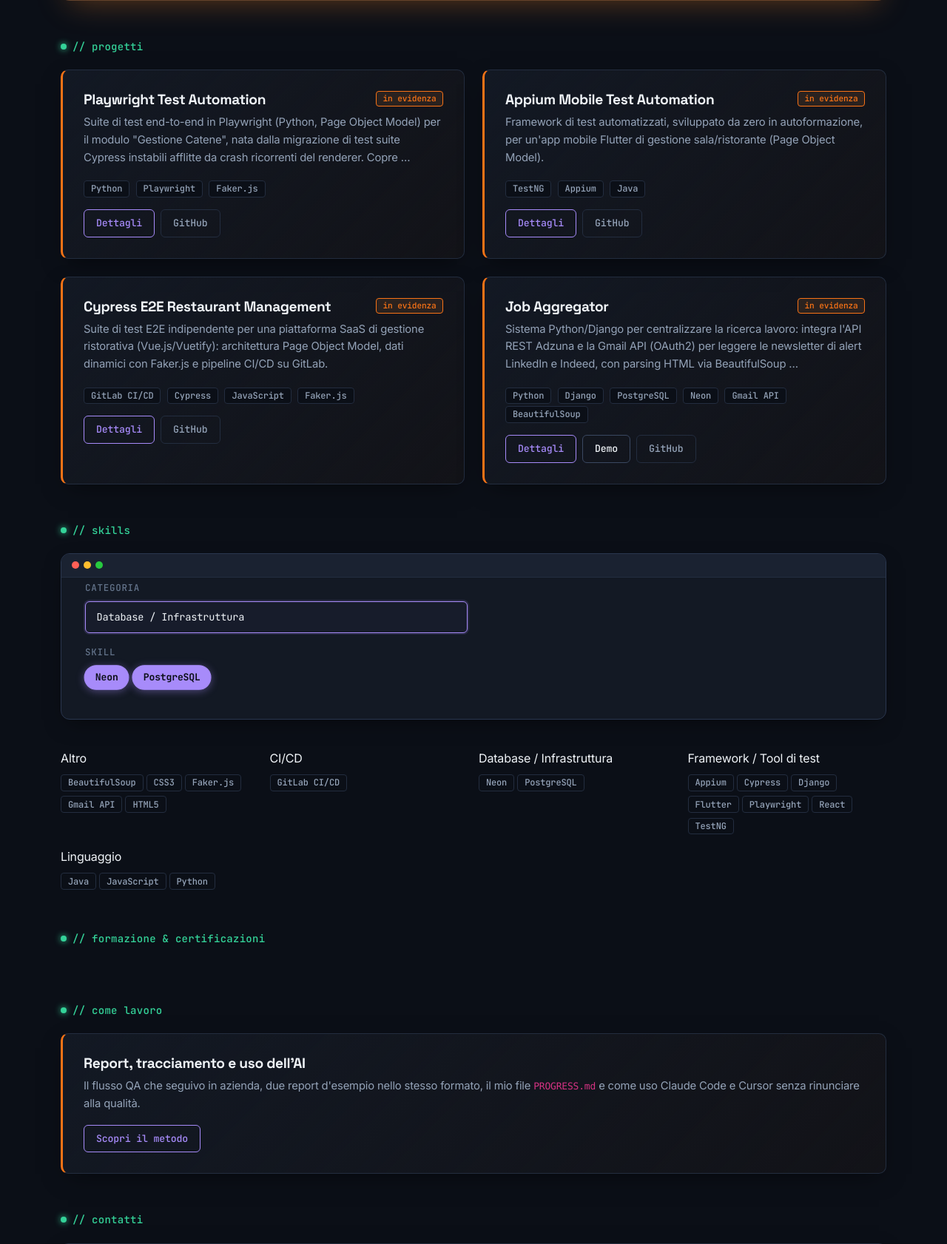
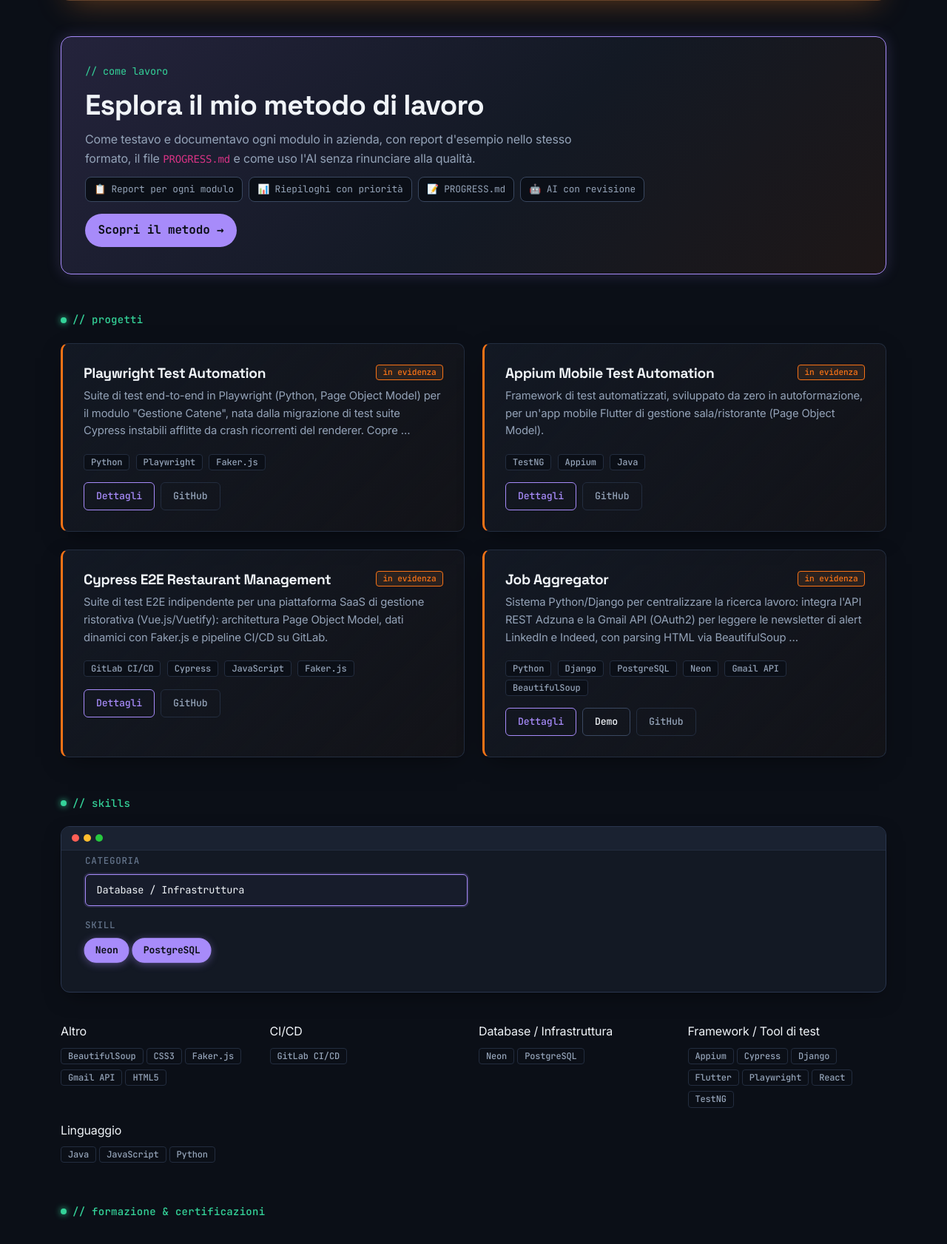
Before and after one commit to 11292-stella/Portfolio-QA, a Django app: page / in a window 1280 px wide. Shown: the part 3718-5400 px from the top of the page at 74% size. Run offline with Django 5.2, Linux system fonts and the light colour scheme; data comes from the database, SQL or seed files in the repository; data that the repository does not hold is empty.

Commit message:
Pagina Metodo: flusso QA, report case, PROGRESS.md, uso dell'AI e banner in home

```diff
--- a/core/static/core/style.css
+++ b/core/static/core/style.css
@@ -1508,3 +1508,20 @@ footer {
 .metodo-list { color: var(--text-muted); font-size: .92rem; padding-left: 1.1rem; margin: 0; }
 .metodo-list li { margin-bottom: .35rem; }
 .metodo-list b { color: var(--text); }
+
+/* --- Banner "metodo" in home --- */
+.metodo-banner {
+    display: grid; gap: .75rem; text-decoration: none; color: var(--text);
+    padding: 2.25rem 2rem; border-radius: 14px; border: 1px solid var(--accent);
+    background: linear-gradient(135deg, rgba(167, 139, 250, .16) 0%, var(--surface) 55%, rgba(249, 115, 22, .08) 100%);
+    box-shadow: var(--shadow-glow); transition: transform var(--transition-smooth), box-shadow var(--transition-smooth), border-color var(--transition-smooth);
+}
+.metodo-banner:hover, .metodo-banner:focus-visible { transform: translateY(-3px); border-color: var(--accent-warm); box-shadow: 0 0 28px rgba(249, 115, 22, .22); color: var(--text); outline: none; }
+.metodo-banner-eyebrow { font-family: 'JetBrains Mono', monospace; color: var(--accent-green); font-size: .85rem; }
+.metodo-banner-title { font-family: 'Space Grotesk', sans-serif; font-weight: 700; font-size: clamp(1.6rem, 4vw, 2.4rem); line-height: 1.15; letter-spacing: -.02em; text-wrap: balance; }
+.metodo-banner-text { color: var(--text-muted); max-width: 70ch; }
+.metodo-banner-points { display: flex; flex-wrap: wrap; gap: .5rem; }
+.metodo-banner-points span { font-family: 'JetBrains Mono', monospace; font-size: .8rem; background: var(--bg); border: 1px solid var(--border-bright); border-radius: 8px; padding: .35rem .7rem; color: var(--text-muted); }
+.metodo-banner-cta { justify-self: start; margin-top: .25rem; font-family: 'JetBrains Mono', monospace; font-weight: 700; color: var(--bg); background: var(--accent); padding: .6rem 1.1rem; border-radius: 999px; transition: background var(--transition-fast); }
+.metodo-banner:hover .metodo-banner-cta { background: var(--accent-warm); }
+@media (max-width: 575px) { .metodo-banner { padding: 1.5rem 1.2rem; } }
--- a/core/templates/core/home.html
+++ b/core/templates/core/home.html
@@ -198,6 +198,21 @@
 </section>
 {% endif %}
 
+<section class="mb-5" id="metodo-banner">
+    <a href="{% url 'core:metodo' %}" class="metodo-banner">
+        <span class="metodo-banner-eyebrow">// come lavoro</span>
+        <span class="metodo-banner-title">Esplora il mio metodo di lavoro</span>
+        <span class="metodo-banner-text">Come testavo e documentavo ogni modulo in azienda, con report d'esempio nello stesso formato, il file <code>PROGRESS.md</code> e come uso l'AI senza rinunciare alla qualità.</span>
+        <span class="metodo-banner-points">
+            <span>&#128203; Report per ogni modulo</span>
+            <span>&#128202; Riepiloghi con priorità</span>
+            <span>&#128221; PROGRESS.md</span>
+            <span>&#129302; AI con revisione</span>
+        </span>
+        <span class="metodo-banner-cta">Scopri il metodo &rarr;</span>
+    </a>
+</section>
+
 <section class="mb-5">
     <p class="eyebrow">// progetti</p>
     <div class="row g-4">
@@ -324,17 +339,6 @@
     </div>
 </section>
 
-<section class="mb-5" id="metodo-teaser">
-    <p class="eyebrow">// come lavoro</p>
-    <div class="card project-card featured">
-        <div class="card-body">
-            <h5 class="card-title mb-2">Report, tracciamento e uso dell'AI</h5>
-            <p class="card-text mb-3">Il flusso QA che seguivo in azienda, due report d'esempio nello stesso formato, il mio file <code>PROGRESS.md</code> e come uso Claude Code e Cursor senza rinunciare alla qualità.</p>
-            <a href="{% url 'core:metodo' %}" class="btn btn-outline-accent btn-sm">Scopri il metodo</a>
-        </div>
-    </div>
-</section>
-
 <section class="mb-5" id="contatti">
     <p class="eyebrow">// contatti</p>
 
```
Also changed, not shown: tests/e2e/test_metodo.py (+14 -0 lines).
